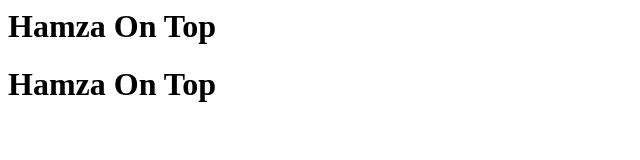
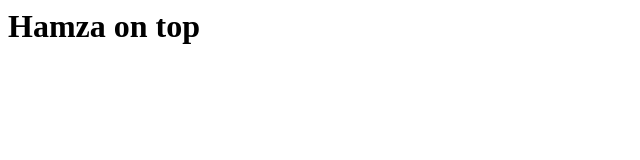
Before and after one commit to Zoma-sys/Display3, a plain HTML site: page index.html in a window 1280 px wide. Shown: the whole page, without its empty margins (0-640 px from the left). Drawn offline with Linux system fonts and the light colour scheme.

Commit message:
Update index.html

```diff
--- a/index.html
+++ b/index.html
@@ -1,2 +1 @@
-<H1>Hamza On Top<h1/>
-  <H1>Hamza On Top</H1>
+<h1>Hamza on top</h1>
```
